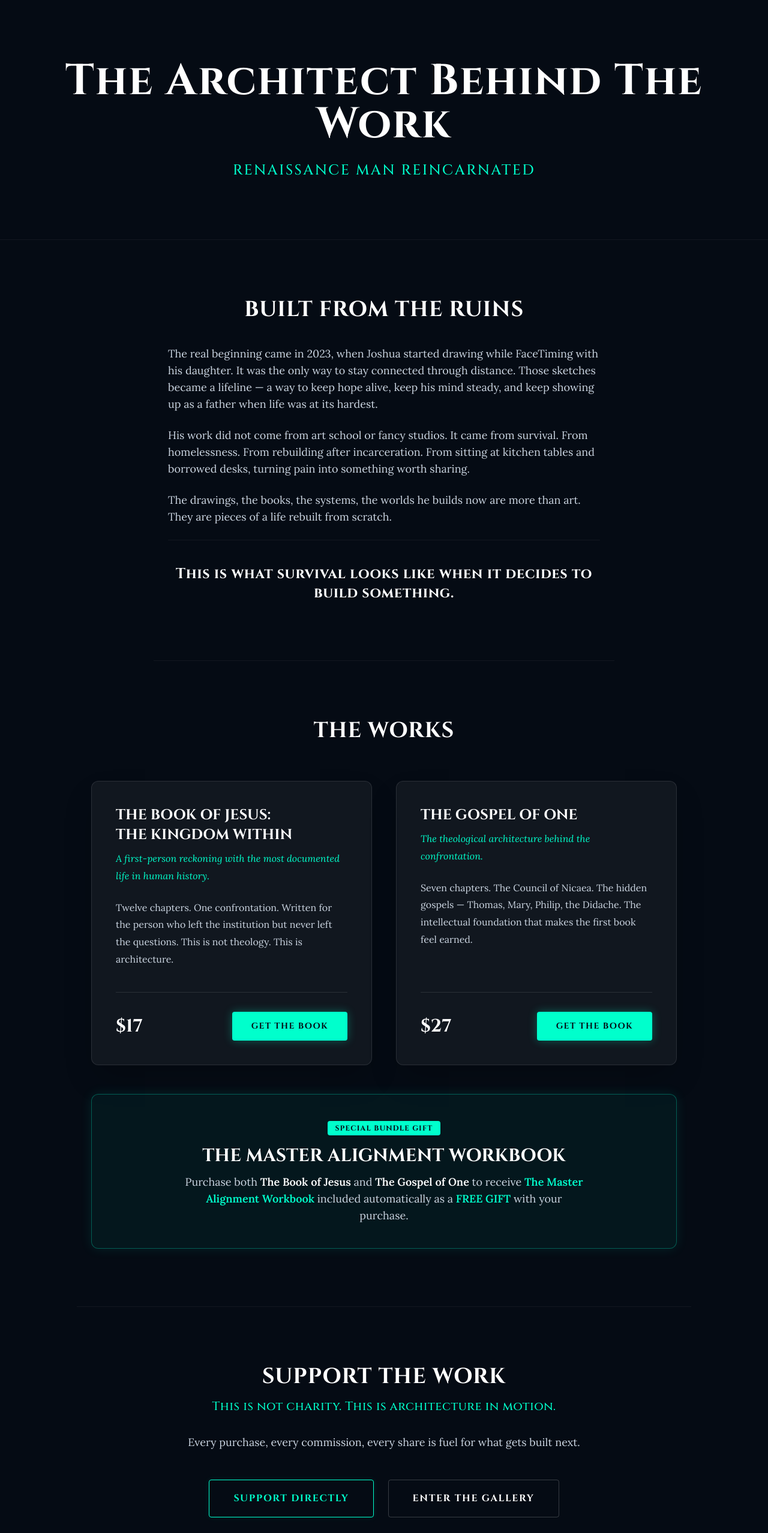
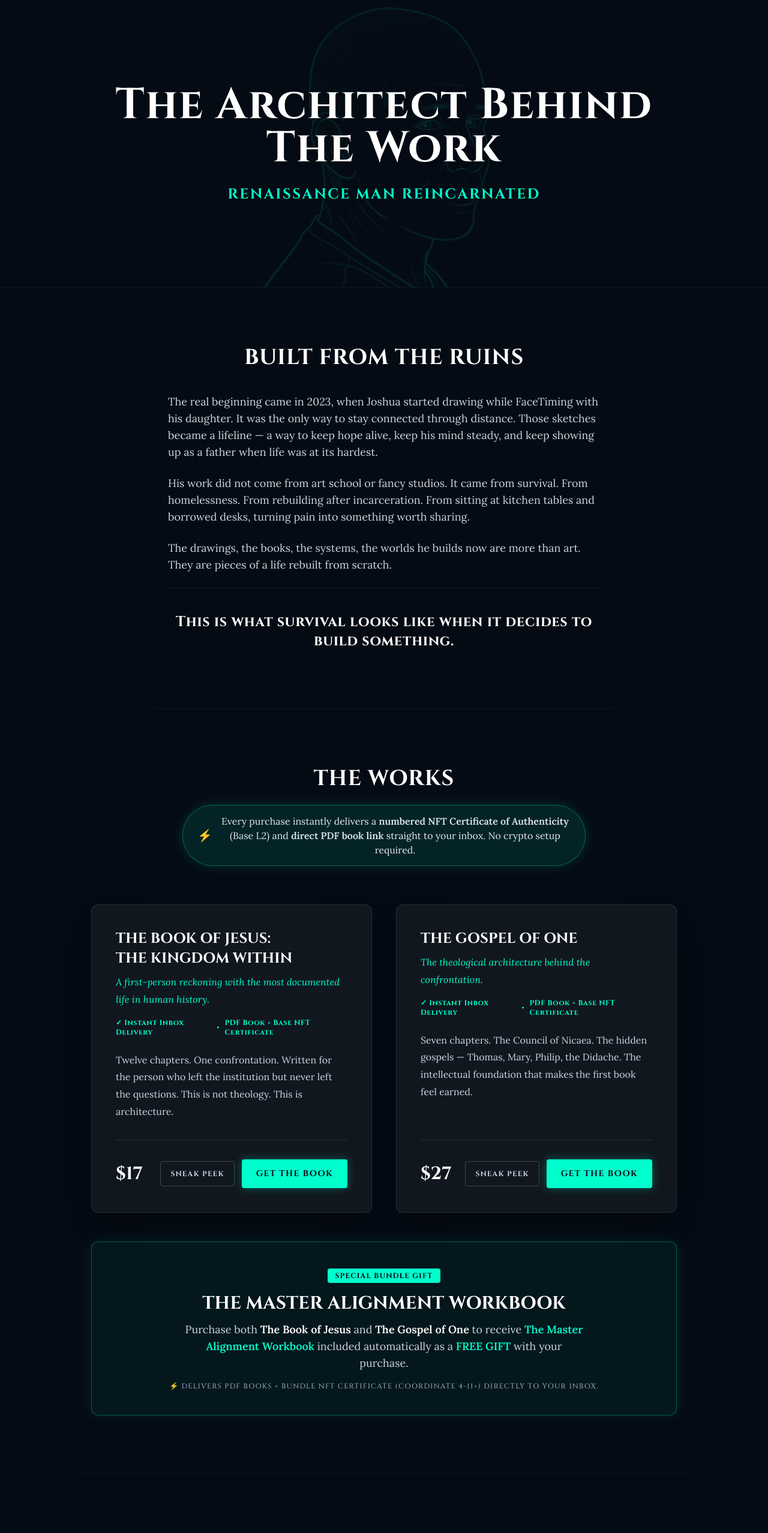
Before and after one commit to therealchevydean/therealchevydean-art, a plain HTML site: page index.html in a window 1280 px wide. Shown: the top 2556 px of the page at 60% size. Drawn offline with nearby package versions, Linux system fonts and the light colour scheme.

Commit message:
Add faint portrait silhouette watermark, delivery highlight, interactive sneak peek drawers, and bridge header for The Word of I AM

```diff
--- a/index.html
+++ b/index.html
@@ -19,13 +19,20 @@
 <body class="font-lora antialiased selection:bg-[#00ffcc] selection:text-[#050b14]">
 
   <!-- HERO SECTION -->
-  <section class="w-full min-h-[50vh] flex flex-col items-center justify-center text-center px-6 py-20 border-b border-white/5">
-    <h1 class="font-cinzel text-5xl md:text-6xl lg:text-7xl font-bold text-white mb-6 tracking-wide leading-tight">
+  <section class="w-full min-h-[60vh] flex flex-col items-center justify-center text-center px-6 py-28 border-b border-white/5 relative overflow-hidden">
+    <!-- Faint Line Art Silhouette Watermark -->
+    <div class="absolute inset-0 flex items-center justify-center opacity-15 pointer-events-none select-none overflow-hidden">
+      <img src="assets/portrait_silhouette_transparent.png" alt="Chevy Dean Silhouette" class="h-[110%] max-w-none object-contain transform translate-y-6 filter drop-shadow-[0_0_25px_rgba(0,255,204,0.3)]">
+    </div>
+
+    <div class="relative z-10 max-w-4xl mx-auto">
+      <h1 class="font-cinzel text-5xl md:text-6xl lg:text-7xl font-bold text-white mb-6 tracking-wide leading-tight drop-shadow-md">
         The Architect Behind The Work
       </h1>
-    <p class="font-cinzel text-xl md:text-2xl neon-teal tracking-widest uppercase">
+      <p class="font-cinzel text-xl md:text-2xl neon-teal tracking-widest uppercase font-bold drop-shadow">
         Renaissance Man Reincarnated
       </p>
+    </div>
   </section>
 
   <!-- BIO SECTION -->
@@ -51,38 +58,75 @@
 
   <!-- THE WORKS SECTION -->
   <section class="max-w-5xl mx-auto px-6 py-24 border-b border-white/5">
-    <h2 class="font-cinzel text-3xl md:text-4xl font-bold text-white mb-16 text-center uppercase tracking-wide">
+    <!-- THE WORKS HEADER WITH DELIVERY HIGHLIGHT -->
+    <div class="text-center mb-16">
+      <h2 class="font-cinzel text-3xl md:text-4xl font-bold text-white mb-6 uppercase tracking-wide">
         THE WORKS
       </h2>
+      <div class="inline-flex items-center gap-3 bg-[#00ffcc]/10 border border-[#00ffcc]/30 px-6 py-3.5 rounded-full text-slate-200 text-sm md:text-base font-lora shadow-[0_0_20px_rgba(0,255,204,0.15)] max-w-2xl mx-auto text-left sm:text-center">
+        <span class="neon-teal text-xl font-bold">⚡</span>
+        <span>Every purchase instantly delivers a <strong>numbered NFT Certificate of Authenticity</strong> (Base L2) and <strong>direct PDF book link</strong> straight to your inbox. No crypto setup required.</span>
+      </div>
+    </div>
 
     <div class="grid md:grid-cols-2 gap-10">
       <!-- Product block one - LIVE -->
       <div class="border border-white/10 p-10 rounded-xl flex flex-col h-full hover:border-[#00ffcc]/50 transition duration-500 bg-white/5 shadow-2xl relative overflow-hidden">
         <h3 class="font-cinzel text-2xl font-bold text-white mb-2 leading-snug">THE BOOK OF JESUS:<br>THE KINGDOM WITHIN</h3>
-        <p class="neon-teal italic mb-6 font-lora">A first-person reckoning with the most documented life in human history.</p>
-        <p class="text-slate-300 mb-10 flex-grow font-light">
+        <p class="neon-teal italic mb-4 font-lora">A first-person reckoning with the most documented life in human history.</p>
+        <p class="text-xs neon-teal font-cinzel font-semibold tracking-wider mb-6 flex items-center gap-2">
+          <span>✓ Instant Inbox Delivery</span> • <span>PDF Book + Base NFT Certificate</span>
+        </p>
+        <p class="text-slate-300 mb-8 flex-grow font-light">
           Twelve chapters. One confrontation. Written for the person who left the institution but never left the questions. This is not theology. This is architecture.
         </p>
-        <div class="flex items-center justify-between mt-auto pt-8 border-t border-white/10">
+
+        <!-- Sneak Peek Excerpt Drawer -->
+        <div id="excerpt-book-of-jesus" class="hidden mb-8 p-6 bg-black/50 border border-white/10 rounded-lg text-sm text-slate-300 space-y-3 font-light">
+          <p class="neon-teal font-cinzel font-bold text-xs uppercase tracking-widest">Sneak Peek Excerpt — Chapter I</p>
+          <p class="italic">"I did not come to start another religion. I came to break the walls between your heart and the Father. You built temples of stone and gold, yet you forgot that the only altar I ever sought was your willingness to love without condition..."</p>
+        </div>
+
+        <div class="flex items-center justify-between mt-auto pt-8 border-t border-white/10 gap-3">
           <span class="font-cinzel text-3xl font-bold text-white">$17</span>
-          <a href="https://buy.stripe.com/3cIaEW5df6t7e7Nh1G6c003" class="bg-neon-teal hover-bg-neon-teal font-cinzel font-bold px-8 py-3.5 rounded text-sm tracking-widest uppercase transition shadow-[0_0_15px_rgba(0,255,204,0.3)] hover:shadow-[0_0_25px_rgba(0,255,204,0.5)]">
+          <div class="flex items-center gap-3">
+            <button onclick="toggleExcerpt('excerpt-book-of-jesus')" class="border border-white/20 hover:border-[#00ffcc] text-slate-300 hover:text-white font-cinzel font-semibold px-4 py-3 rounded text-xs tracking-widest uppercase transition">
+              Sneak Peek
+            </button>
+            <a href="https://buy.stripe.com/3cIaEW5df6t7e7Nh1G6c003" class="bg-neon-teal hover-bg-neon-teal font-cinzel font-bold px-6 py-3.5 rounded text-xs sm:text-sm tracking-widest uppercase transition shadow-[0_0_15px_rgba(0,255,204,0.3)] hover:shadow-[0_0_25px_rgba(0,255,204,0.5)]">
               Get The Book
             </a>
+          </div>
         </div>
       </div>
 
       <!-- Product block two - LIVE -->
       <div class="border border-white/10 p-10 rounded-xl flex flex-col h-full hover:border-[#00ffcc]/50 transition duration-500 bg-white/5 shadow-2xl relative overflow-hidden">
         <h3 class="font-cinzel text-2xl font-bold text-white mb-2 leading-snug">THE GOSPEL OF ONE</h3>
-        <p class="neon-teal italic mb-6 font-lora">The theological architecture behind the confrontation.</p>
-        <p class="text-slate-300 mb-10 flex-grow font-light">
+        <p class="neon-teal italic mb-4 font-lora">The theological architecture behind the confrontation.</p>
+        <p class="text-xs neon-teal font-cinzel font-semibold tracking-wider mb-6 flex items-center gap-2">
+          <span>✓ Instant Inbox Delivery</span> • <span>PDF Book + Base NFT Certificate</span>
+        </p>
+        <p class="text-slate-300 mb-8 flex-grow font-light">
           Seven chapters. The Council of Nicaea. The hidden gospels — Thomas, Mary, Philip, the Didache. The intellectual foundation that makes the first book feel earned.
         </p>
-        <div class="flex items-center justify-between mt-auto pt-8 border-t border-white/10">
+
+        <!-- Sneak Peek Excerpt Drawer -->
+        <div id="excerpt-gospel-of-one" class="hidden mb-8 p-6 bg-black/50 border border-white/10 rounded-lg text-sm text-slate-300 space-y-3 font-light">
+          <p class="neon-teal font-cinzel font-bold text-xs uppercase tracking-widest">Sneak Peek Excerpt — Prologue</p>
+          <p class="italic">"Before Nicaea, before the councils decided which words were sacred and which were heresy, the truth walked unburdened. The hidden gospels were not lost by accident — they were buried because they gave the key back to the individual..."</p>
+        </div>
+
+        <div class="flex items-center justify-between mt-auto pt-8 border-t border-white/10 gap-3">
           <span class="font-cinzel text-3xl font-bold text-white">$27</span>
-          <a href="https://buy.stripe.com/3cI7sKaxz04JgfV8va6c004" class="bg-neon-teal hover-bg-neon-teal font-cinzel font-bold px-8 py-3.5 rounded text-sm tracking-widest uppercase transition shadow-[0_0_15px_rgba(0,255,204,0.3)] hover:shadow-[0_0_25px_rgba(0,255,204,0.5)]">
+          <div class="flex items-center gap-3">
+            <button onclick="toggleExcerpt('excerpt-gospel-of-one')" class="border border-white/20 hover:border-[#00ffcc] text-slate-300 hover:text-white font-cinzel font-semibold px-4 py-3 rounded text-xs tracking-widest uppercase transition">
+              Sneak Peek
+            </button>
+            <a href="https://buy.stripe.com/3cI7sKaxz04JgfV8va6c004" class="bg-neon-teal hover-bg-neon-teal font-cinzel font-bold px-6 py-3.5 rounded text-xs sm:text-sm tracking-widest uppercase transition shadow-[0_0_15px_rgba(0,255,204,0.3)] hover:shadow-[0_0_25px_rgba(0,255,204,0.5)]">
               Get The Book
             </a>
+          </div>
         </div>
       </div>
     </div>
@@ -95,8 +139,11 @@
       <h3 class="font-cinzel text-2xl md:text-3xl font-bold text-white mb-3">
         THE MASTER ALIGNMENT WORKBOOK
       </h3>
-      <p class="text-slate-300 max-w-2xl mx-auto font-light text-base md:text-lg">
+      <p class="text-slate-300 max-w-2xl mx-auto font-light text-base md:text-lg mb-4">
         Purchase both <span class="text-white font-semibold">The Book of Jesus</span> and <span class="text-white font-semibold">The Gospel of One</span> to receive <span class="neon-teal font-semibold">The Master Alignment Workbook</span> included automatically as a <span class="neon-teal font-semibold">FREE GIFT</span> with your purchase.
+      </p>
+      <p class="text-xs text-slate-400 font-cinzel uppercase tracking-widest">
+        ⚡ Delivers PDF Books + Bundle NFT Certificate (Coordinate 4-11+) directly to your inbox.
       </p>
     </div>
   </section>
@@ -122,9 +169,19 @@
     </div>
   </section>
 
-  <!-- THE WORD OF I AM SECTION -->
-  <section class="w-full py-32 border-t border-white/5 bg-[#050b14]">
+  <!-- THE VOICE THAT INSPIRED EVERYTHING / THE WORD OF I AM SECTION -->
+  <section class="w-full py-32 border-t border-white/5 bg-[#050b14] relative">
     <div class="max-w-3xl mx-auto px-6 space-y-8 text-lg md:text-xl text-white font-lora leading-relaxed tracking-wide font-light">
+
+      <!-- Bridge Header drawing readers down the entire page -->
+      <div class="text-center mb-16 pb-12 border-b border-white/10">
+        <h2 class="font-cinzel text-2xl md:text-3xl lg:text-4xl font-bold neon-teal tracking-widest uppercase mb-4 drop-shadow-[0_0_15px_rgba(0,255,204,0.3)]">
+          The Voice That Inspired Everything
+        </h2>
+        <p class="text-slate-400 font-lora italic text-base md:text-lg">
+          The uncompromised manifesto at the root of every system, book, and line of code built here.
+        </p>
+      </div>
 
       <p class="font-cinzel text-3xl md:text-4xl font-bold neon-teal tracking-widest mb-12">
         I AM THAT I AM.
@@ -298,5 +355,19 @@
     </p>
   </footer>
 
+  <script>
+    function toggleExcerpt(id) {
+      const el = document.getElementById(id);
+      if (el) {
+        if (el.classList.contains('hidden')) {
+          el.classList.remove('hidden');
+          el.scrollIntoView({ behavior: 'smooth', block: 'center' });
+        } else {
+          el.classList.add('hidden');
+        }
+      }
+    }
+  </script>
+
 </body>
 </html>
```
Also changed, not shown: assets/certificate_base.jpg (added), assets/portrait_silhouette.png (added), assets/portrait_silhouette_transparent.png (added). Lines whose indentation alone changed are shown as unchanged.
